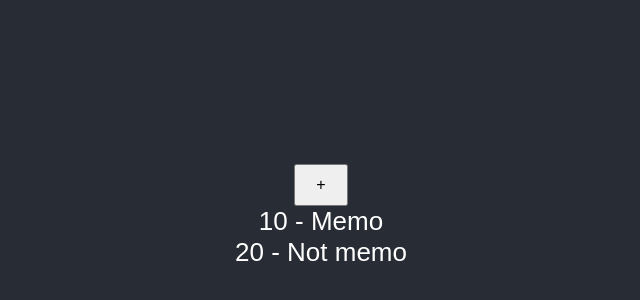
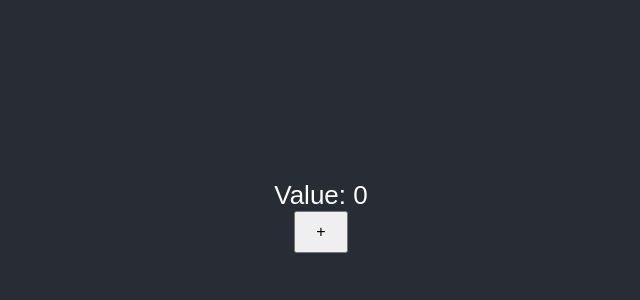
Before and after one commit to troloko8/FrontLearning, a React (Create React App) app in the folder react-learning-tool/: page / in a window 1280 px wide. Shown: the part 184-484 px from the top of the page, without its empty margins (319-959 px from the left). Built offline with nearby package versions, Linux system fonts and the light colour scheme.

Commit message:
useSyncExternalStore - problem of tearing

```diff
--- a/react-learning-tool/src/App.tsx
+++ b/react-learning-tool/src/App.tsx
@@ -6,6 +6,7 @@ import ErrorComponentExample from './components/ErrorBoundary/ErrorComponentExam
 import SuspenceExample from './components/SuspenseExample/SuspenseExample';
 import CustomSuspenceExample from './components/SuspenseExample/CustomSuspenseExample';
 import { ReactMemoExample } from './components/reactMemo/ReactMemoExample';
+import { TearingExample } from './components/useSyncExternalStore/TearingExample';
 
 function App() {
 
@@ -17,7 +18,8 @@ function App() {
         {/* <ErrorComponentExample /> */}
         {/* <SuspenceExample /> */}
         {/* <CustomSuspenceExample /> */}
-        <ReactMemoExample/>
+        {/* <ReactMemoExample/> */}
+        <TearingExample />
       </main>
     </div>
   );
--- /dev/null
+++ b/react-learning-tool/src/components/useSyncExternalStore/TearingExample.tsx
@@ -0,0 +1,15 @@
+import { store } from "./store"
+import { useStore } from "./useStore"
+
+export function TearingExample() {
+    const value = useStore()
+
+    return (
+        <div>
+        <div>Value: {value}</div>
+        <button onClick={() => store.set(value + 1)}>
+            +
+        </button>
+        </div>
+    )
+}
--- /dev/null
+++ b/react-learning-tool/src/components/useSyncExternalStore/store.ts
@@ -0,0 +1,23 @@
+// store.ts
+type Listener = () => void
+
+class Store {
+    private value = 0
+    private listeners = new Set<Listener>()
+
+    getSnapshot() {
+        return this.value
+    }
+
+    subscribe(listener: Listener) {
+        this.listeners.add(listener)
+        return () => this.listeners.delete(listener)
+    }
+
+    set(value: number) {
+        this.value = value
+        this.listeners.forEach(l => l())
+    }
+}
+
+export const store = new Store()
--- /dev/null
+++ b/react-learning-tool/src/components/useSyncExternalStore/useStore.ts
@@ -0,0 +1,10 @@
+// useStore.ts
+import { useSyncExternalStore } from 'react'
+import { store } from './store'
+
+export function useStore() {
+    return useSyncExternalStore(
+        store.subscribe.bind(store),
+        store.getSnapshot.bind(store)
+    )
+}
```
